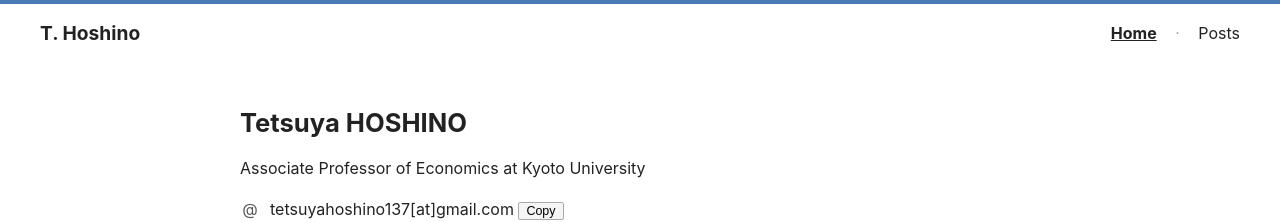
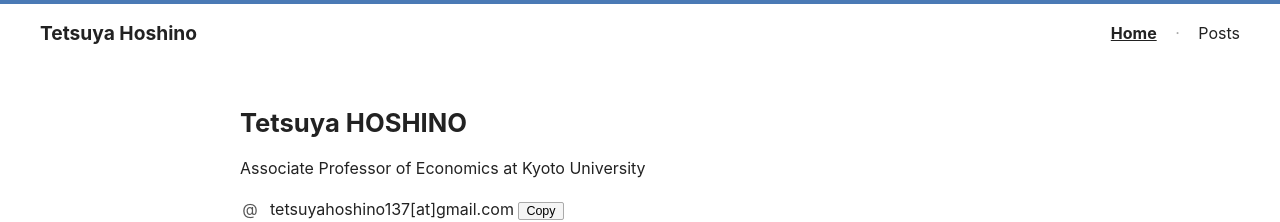
Before and after one commit to tetsuyahoshino137/tetsuyahoshino137.github.io, a Jekyll site: the page built from index.md, in a window 1280 px wide. Shown: the top 222 px of the page. Built offline with Jekyll 4.4.1, drawn with Linux system fonts in a browser that asks for light colours.

Commit message:
Update _config.yml

```diff
--- a/_config.yml
+++ b/_config.yml
@@ -4,7 +4,7 @@
 # ============================================================
 
 # --- Basic Info ---
-title: "T. Hoshino"
+title: "Tetsuya Hoshino"
 name: "Tetsuya HOSHINO"
 position: "Associate Professor of Economics at Kyoto University"
 email: "tetsuyahoshino137@gmail.com"
```
